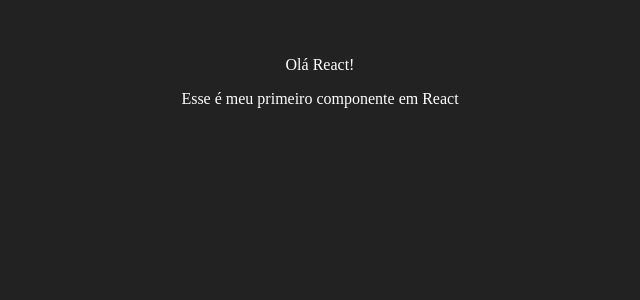
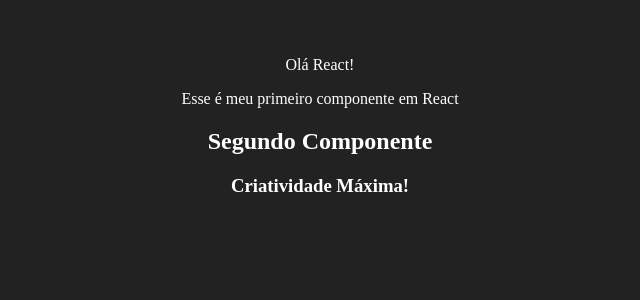
Before and after one commit to italoknd/Curso-REACT-JS, a React (Vite) app in the folder react-fundamentals/: page / in a window 1280 px wide. Shown: the top 300 px of the page, without its empty margins (320-960 px from the left). Built offline with nearby package versions, Linux system fonts and the light colour scheme.

Commit message:
adding new component to work with props + file to add iterfaces

```diff
--- a/react-fundamentals/src/App.tsx
+++ b/react-fundamentals/src/App.tsx
@@ -1,11 +1,13 @@
 import "./App.css";
 import Primeiro from './components/basicos/Primeiro.jsx'
+import Props from "./components/basicos/Props.jsx";
 
 function App() {
   return (
     <>
       <p>Olá React!</p>
       <Primeiro/>
+      <Props titulo="Segundo Componente" subtitulo="Criatividade Máxima!"/>
     </>
   );
 }
--- /dev/null
+++ b/react-fundamentals/src/components/basicos/Props.tsx
@@ -0,0 +1,12 @@
+import { ITitulos } from "../../interfaces/basicos-interface/basico";
+
+const Props = ({ titulo, subtitulo }: ITitulos) => {
+  return (
+    <>
+      <h2>{titulo}</h2>
+      <h3>{subtitulo}</h3>
+    </>
+  );
+};
+
+export default Props;
--- /dev/null
+++ b/react-fundamentals/src/interfaces/basicos-interface/basico.ts
@@ -0,0 +1,4 @@
+export interface ITitulos {
+  titulo: string;
+  subtitulo: string;
+}
```
